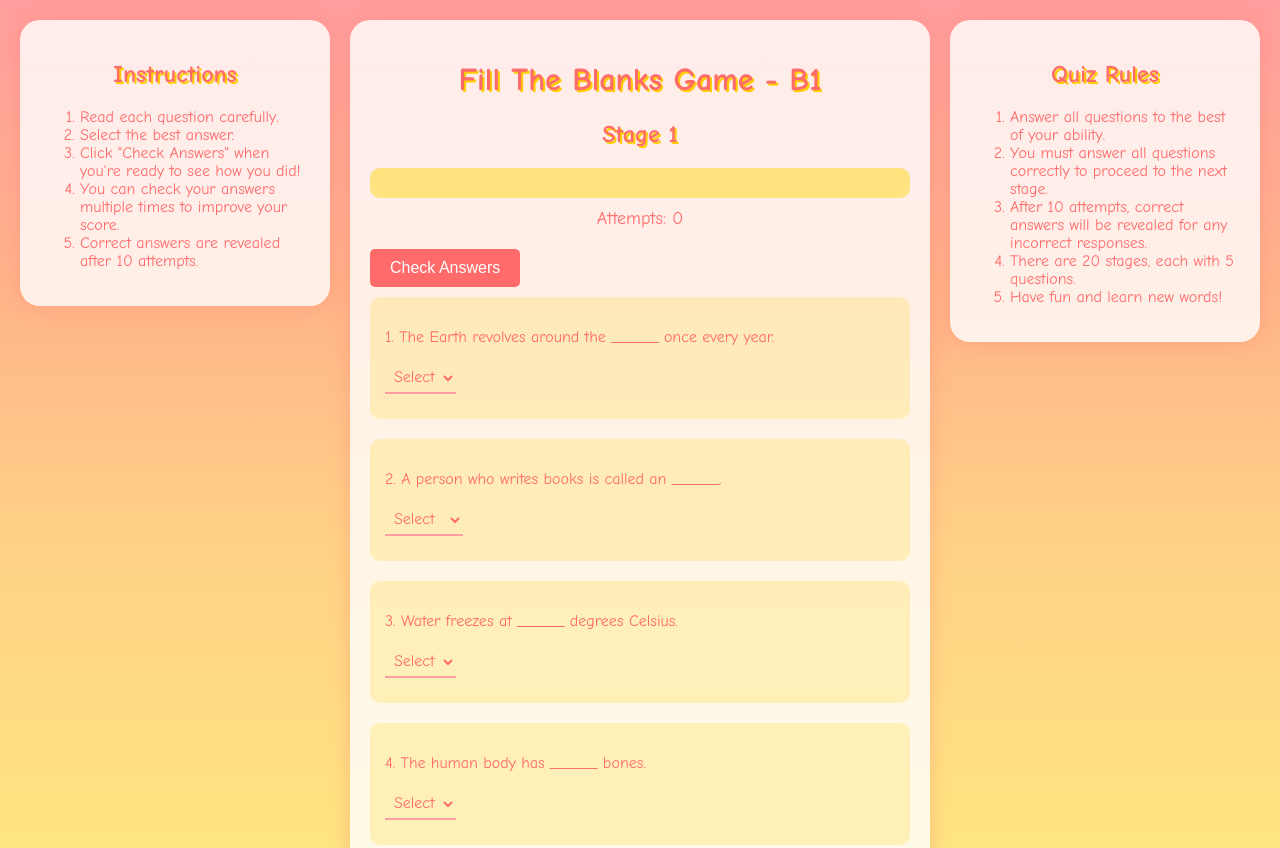
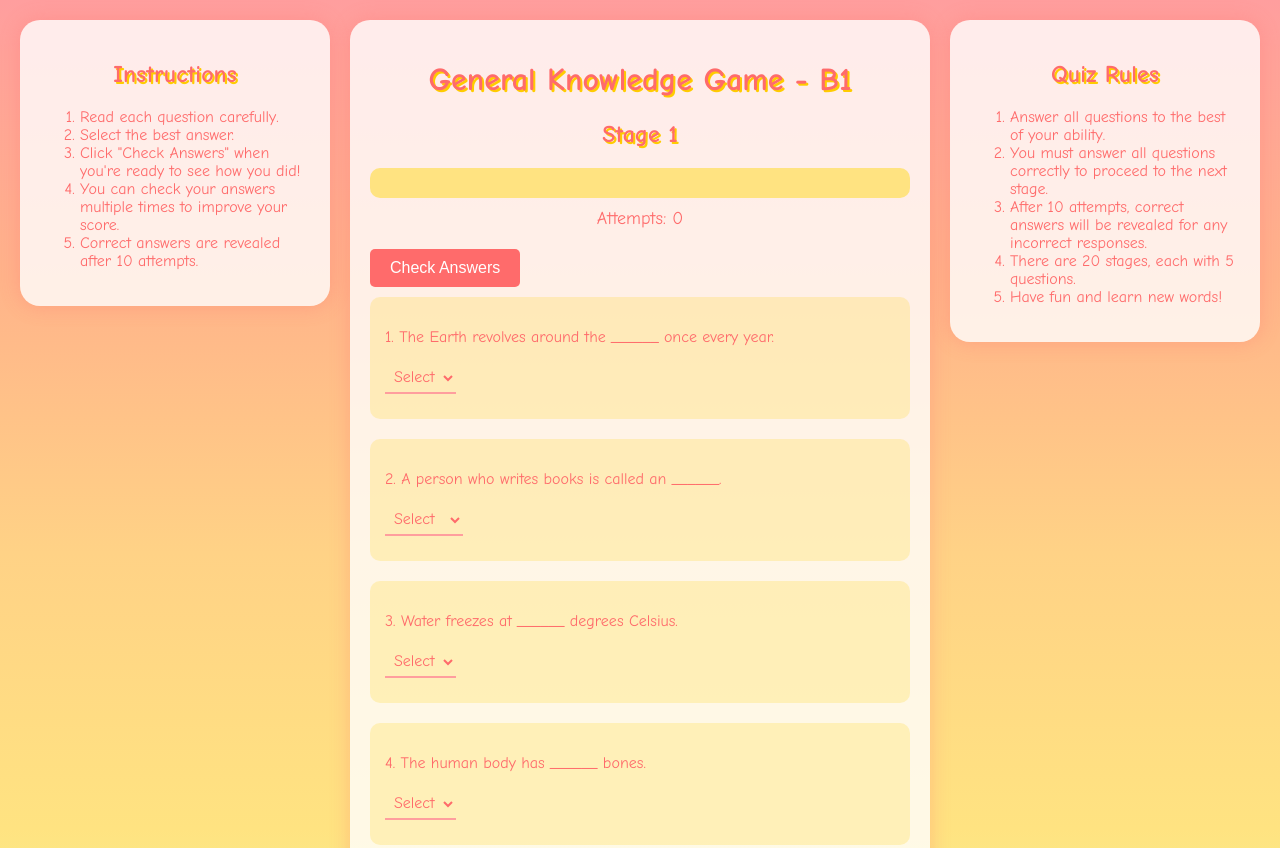
Before and after one commit to Mooddoc/pub, a plain HTML site: page FillTheBlanksGameB1.html in a window 1280 px wide. Shown: the top 848 px of the page. Drawn offline with Linux system fonts and the light colour scheme.

Commit message:
Update and rename FillTheBlanksB1Game.html to FillTheBlanksGameB1.html

```diff
--- a/FillTheBlanksB1Game.html
+++ b/FillTheBlanksGameB1.html
@@ -3,7 +3,7 @@
 <head>
     <meta charset="UTF-8">
     <meta name="viewport" content="width=device-width, initial-scale=1.0">
-    <title>Synonyms and Antonyms Game</title>
+    <title>Fill In Blanks Game - B1</title>
     <script src="https://cdnjs.cloudflare.com/ajax/libs/font-awesome/5.15.3/js/all.min.js"></script>
     <style>
         body {
@@ -159,7 +159,7 @@
         </div>
 
         <div class="quiz-container">
-            <h1>Fill The Blanks Game - B1</h1>
+            <h1>General Knowledge Game - B1</h1>
             <div class="stage-number">Stage <span id="stage-number">1</span></div>
             <div class="progress-bar-container">
                 <div class="progress-bar" id="progress-bar">0%</div>
```
